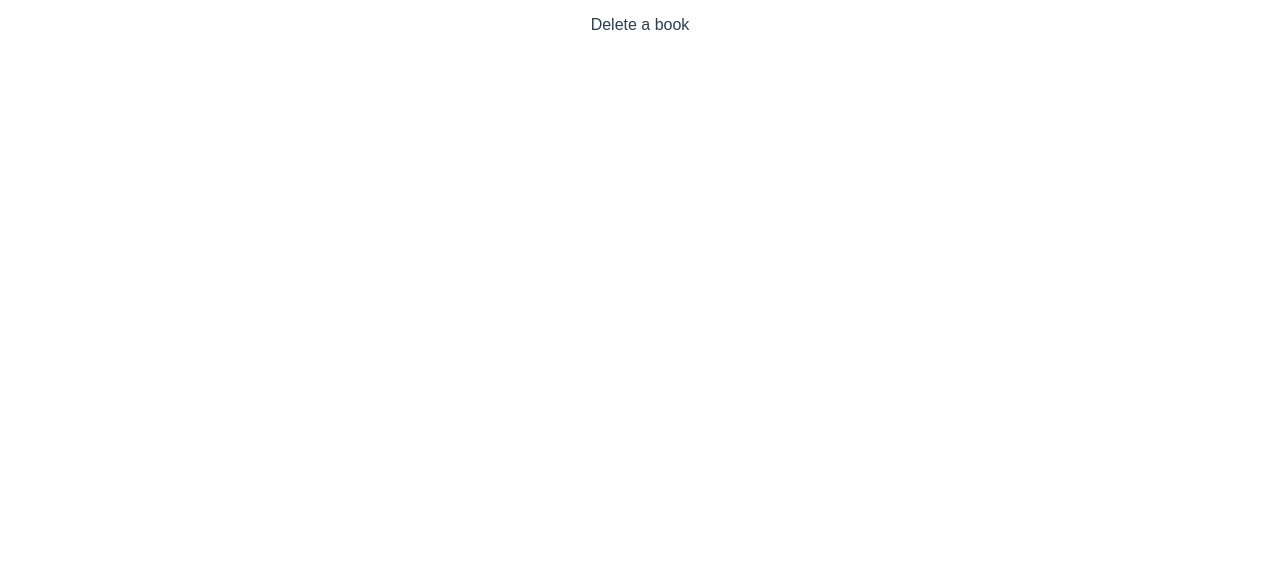
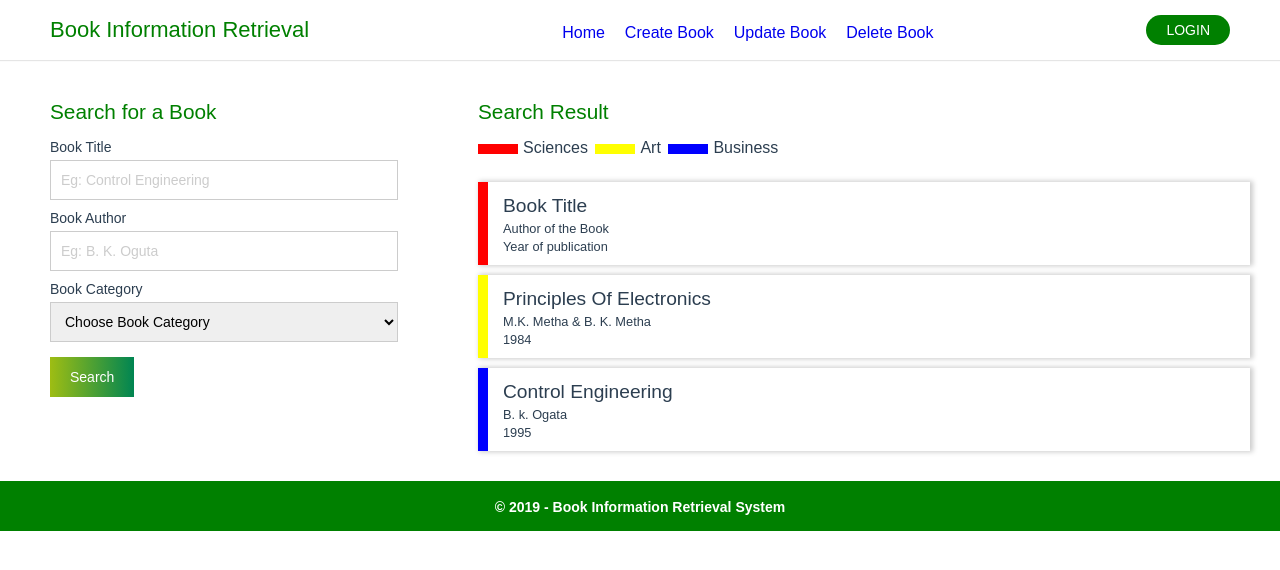
Before and after one commit to KoofNG/Book-information-retrieval-system, a Vue app: page /#/deleteBook in a window 1280 px wide. Shown: the top 570 px of the page. Built offline with nearby package versions, Linux system fonts and the light colour scheme; a web font is replaced by a local one.

Commit message:
Designed and implemented the deletion of  book form

```diff
--- a/src/views/DeleteBook.vue
+++ b/src/views/DeleteBook.vue
@@ -1,15 +1,234 @@
 <template>
     <div>
-        <p>Delete a book</p>
+        <Navigation/>
+
+        <div id="search-Wrap">
+            <div id="search-form">
+                <form action="" method="get">
+                    <h3>Search for a Book</h3>
+                    <div>
+                        <label for="book-title">Book Title</label>
+                        <input type="text" name="" id="book-title" placeholder="eg: Control Engineering">
+                    </div>
+                    <div>
+                        <label for="book-author">Book Author</label>
+                        <input type="text" name="" id="book-author" placeholder="eg: B. K. Oguta">
+                    </div>
+                    <div>
+                        <label for="book-category">Book Category</label>
+                        <select name="" id="book-category">
+                            <option value="">Choose Book Category</option>
+                        </select>
+                    </div>
+                    <div>
+                        <button type="submit">Search</button>
+                    </div>
+                </form>
+            </div>
+
+            <div id="search-result">
+                <h3>Search Result</h3>
+                <div id="keys">
+                    <div>
+                        <div id='sciences'></div>
+                        <label for="">sciences</label>
+                    </div>
+                    <div>
+                        <div id='art'></div>
+                        <label for="">art</label>
+                    </div>
+                    <div>
+                        <div id='business'></div>
+                        <label for="">business</label>
+                    </div>
+                </div>
+
+                <div id="book-search-result-card" class="sciences">
+                    <h4>Book Title</h4>
+                    <h5>Author of the Book</h5>
+                    <h6>Year of publication</h6>
+                </div>
+                <div id="book-search-result-card" class="art">
+                    <h4>Principles Of Electronics</h4>
+                    <h5>M.K. Metha & B. K. Metha</h5>
+                    <h6>1984</h6>
+                </div>
+                <div id="book-search-result-card" class="business">
+                    <h4>Control Engineering</h4>
+                    <h5>B. k. Ogata</h5>
+                    <h6>1995</h6>
+                </div>
+            </div>
+        </div>
+
+        <Footer/>
     </div>
 </template>
 
 <script>
+
+import Navigation from '@/components/Navigation.vue';
+import Footer from '@/components/Footer.vue';
 export default {
+    components: {
+        Navigation,
+        Footer
+    },
 
 };
 </script>
 
 <style>
+div#search-Wrap{
+    display: flex;
+    justify-content: center;
+    align-content: flex-start;
+    width: 100%;
+    height: 100%;
+    padding: 30px 0px;
+}
+div#search-form {
+    width: 35%;
+    height: auto;
+    display: block;
+    padding: 0 50px;
+    text-align: left;
+}
+div#search-form > form,
+div#search-form > form > div {
+    display: block;
+    position: relative;
+    width: auto;
+    height: auto;
+}
+div#search-form > form > h3 {
+    font-weight: lighter;
+    font-size: 1.3em;
+    color: green;
+    padding: 0;
+    margin: 10px 0;
+}
+div#search-form > form> div:nth-child(even) {
+    margin: 5px 0;
+}
+div#search-form > form > div > label {
+    padding: 5px 0;
+    margin: 0;
+    display: block;
+    position: relative;
+    font-weight: 500;
+    font-size: 14px;
+}
+div#search-form > form > div > input,
+div#search-form > form > div > select {
+    height: 40px;
+    width: 100%;
+    display: block;
+    position: relative;
+    padding: 7.5px 10px;
+    outline: none;
+    border: 1px solid #cccccc;
+    box-sizing: border-box;
+    font-size: 14px;
+}
+div#search-form > form > div > input:focus,
+div#search-form > form > div > select:focus {
+    border : 1px solid green;
+}
+div#search-form > form > div > button {
+    height: 40px;
+    width: auto;
+    padding: 10px 20px;
+    margin-top: 10px;
+    outline: none;
+    border: none;
+    background: linear-gradient(90deg, #9ebd13 0%, #008552 100%) !important;
+    color: #ffffff;
+    font-size: 14px;
+    cursor: pointer;
+}
 
+
+div#search-result {
+    width: 65%;
+    padding: 0 30px;
+    position: relative;
+    display: block;
+    text-align: left;
+}
+div#search-result > h3 {
+    font-weight: lighter;
+    font-size: 1.3em;
+    color: green;
+    padding: 0;
+    margin: 10px 0;
+}
+div#keys {
+    display: flex;
+    justify-content: left;
+    padding: 5px 0;
+    margin-bottom: 20px;
+}
+div#keys > div:nth-child(even) {
+    margin: 0 7.5px;
+}
+div#keys > div > div{
+    width: 40px;
+    height: 10px;
+    box-sizing: border-box;
+    display: block;
+    position: relative;
+    margin-top: 5px;
+    margin-right: 5px;
+    float: left;
+}
+div#keys > div > div#sciences{
+    background-color: #ff0000;
+}
+div#keys > div > div#art{
+    background-color: #ffff00;
+}
+div#keys > div > div#business {
+    background-color: #0000ff;
+}
+div#keys > div > label {
+    text-transform: capitalize;
+}
+
+div#book-search-result-card {
+    width: 100%;
+    height: auto;
+    padding: 10px 15px;
+    margin: 0;
+    display: block;
+    position: relative;
+    box-shadow: 2px 0px 5px 1px #cccccc;
+}
+div#book-search-result-card * {
+    margin: 0px;
+    padding: 0px;
+}
+div#book-search-result-card > h4 {
+    padding: 2.5px 0px;
+    font-weight: 500;
+    font-size: 1.2em;
+}
+div#book-search-result-card > h5,
+div#book-search-result-card > h6 {
+    font-weight: lighter;
+    font-size: 0.8em;
+    padding: 1.5px 0px;
+}
+div#book-search-result-card:nth-child(even) {
+    margin: 10px 0;
+}
+div#book-search-result-card.sciences {
+    border-left: 10px solid #ff0000;
+}
+div#book-search-result-card.art {
+    border-left: 10px solid #ffff00;
+}
+div#book-search-result-card.business {
+    border-left: 10px solid #0000ff;
+}
 </style>
```
